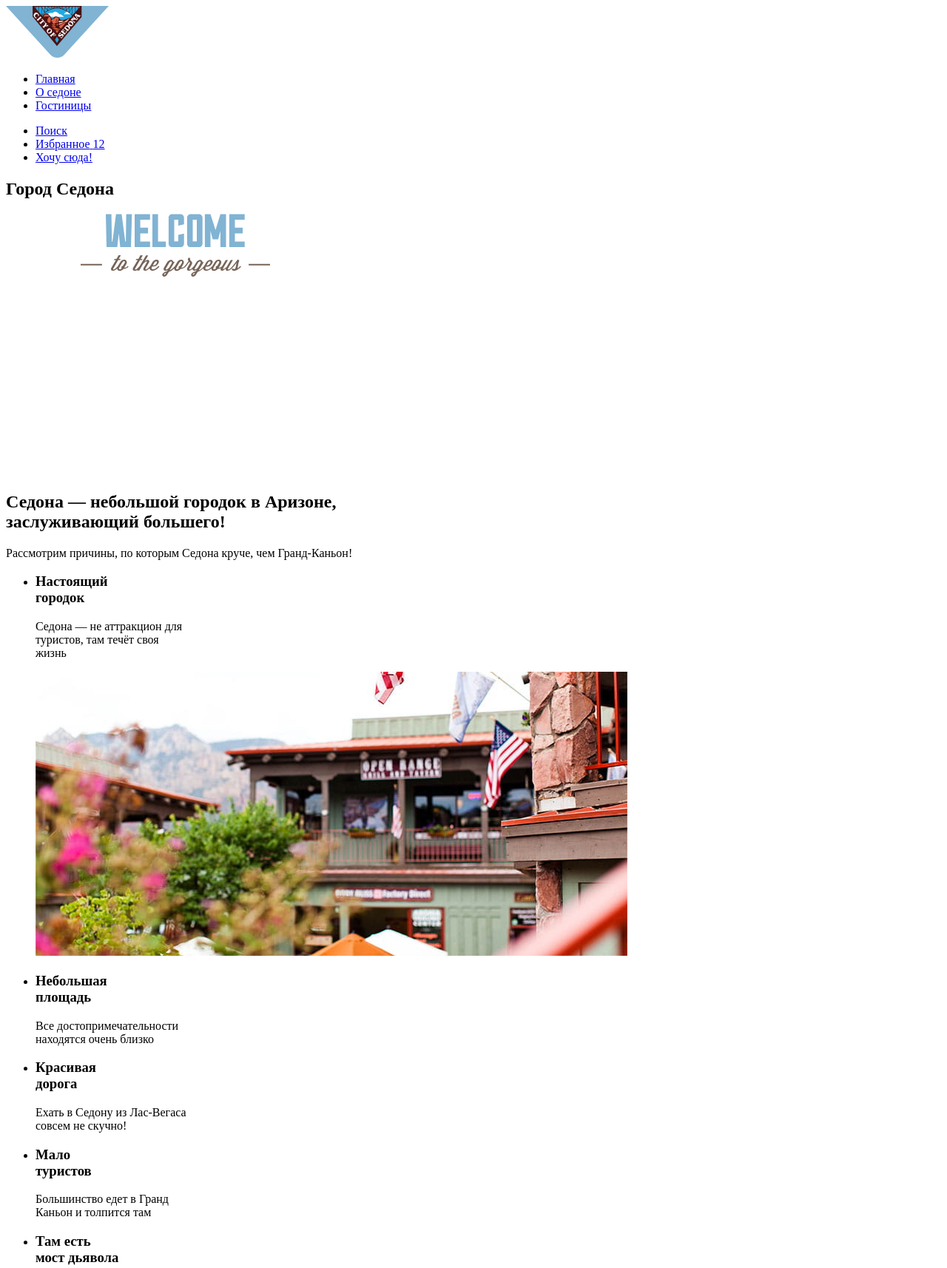
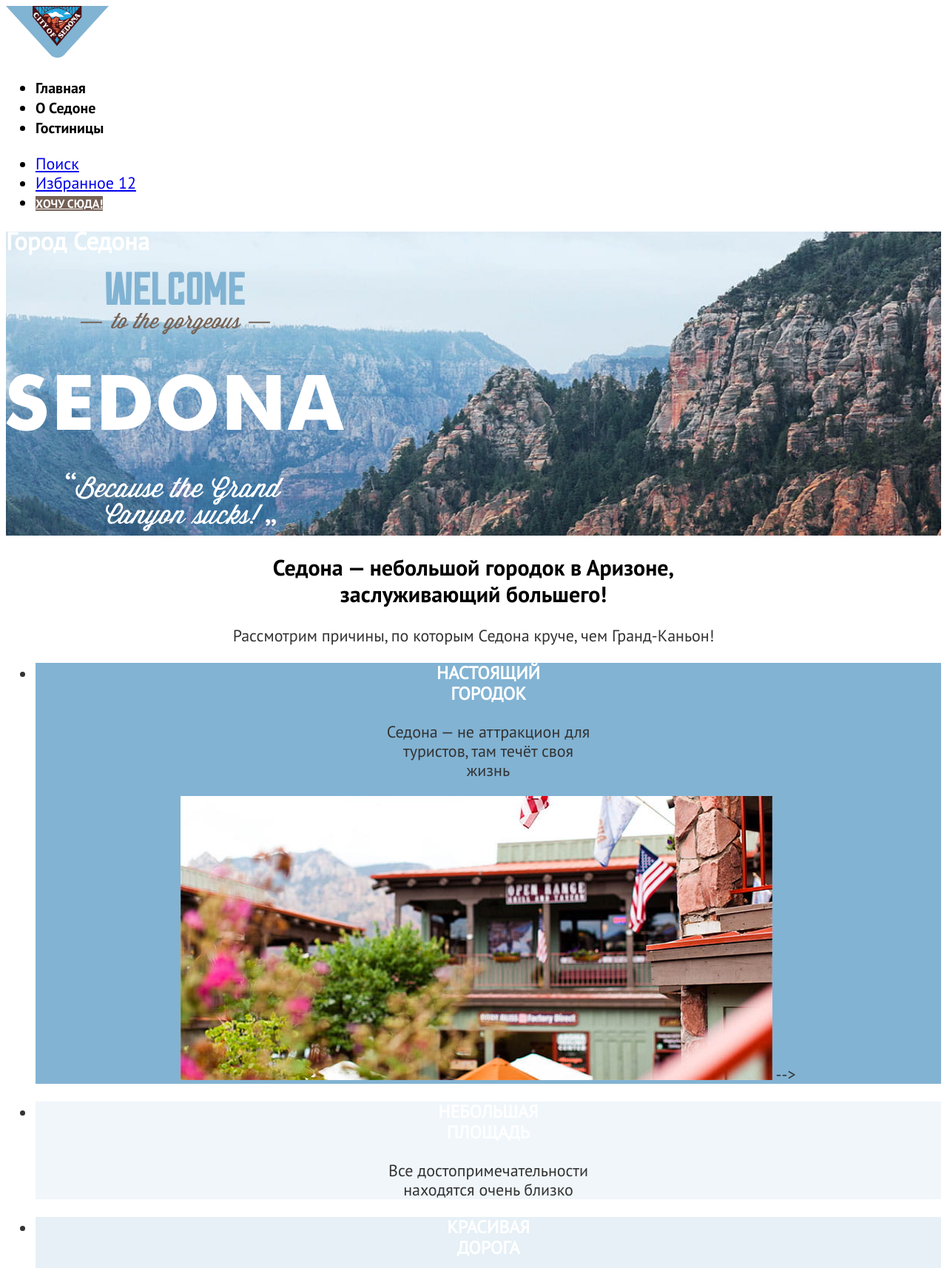
Before and after one commit to htmlacademy-htmlcss/2119939-sedona-35, a plain HTML site: page index.html in a window 1280 px wide. Shown: the top 1714 px of the page at 74% size. Drawn offline with Linux system fonts and the light colour scheme.

Commit message:
Создает стилизацию для главной страницы

```diff
--- a/index.html
+++ b/index.html
@@ -3,6 +3,7 @@
   <head>
     <meta charset="utf-8">
     <title>Седона</title>
+    <link rel="stylesheet" href="styles/styles.css">
   </head>
 
   <body>
@@ -16,7 +17,7 @@
             <a class="navigation-link navigation-link-current" href="#">Главная</a>
           </li>
           <li class="navigation-item">
-            <a class="navigation-link" href="#">О седоне</a>
+            <a class="navigation-link" href="#">О Седоне</a>
           </li>
           <li class="navigation-item">
             <a class="navigation-link" href="catalog.html">Гостиницы</a>
@@ -45,7 +46,7 @@
     <main class="main-index">
       <section class="hero">
       <h1 class="visually-hidden">Город Седона</h1>
-      <img class="logo" alt="Welcome to the gorgeous Sedona" src="images/logo_welcome.svg" width="458" height="352">
+      <img class="logo" alt="Welcome to the gorgeous Sedona because the Grand Canyon sucks" src="images/logo_welcome.svg" width="458" height="352">
       </section>
       <section class="advantages">
         <h2 class="advantages-title">Седона — небольшой городок в Аризоне,<br>
@@ -58,7 +59,7 @@
               <article>
               <h3 class="advantages-item-title">Настоящий<br> городок</h3>
               <p class="advantages-item-description">Седона — не аттракцион для<br> туристов, там течёт своя<br> жизнь</p>
-              <img class="advantages-image" alt="Красивый дом" src="images/city-pretty-house.jpg" width="800" height="384">
+              <img class="advantages-image" alt="Красивый дом с флагами" src="images/city-pretty-house.jpg" width="800" height="384"> -->
               </article>
             </li>
 
@@ -99,7 +100,7 @@
           <ul class="advantages-special-list">
             <li class="advantages-special-item">
               <article>
-              <img class="advantages-special-image" src="" alt="Настоящее жилье">
+              <!-- <img class="advantages-special-image" src="" alt="Настоящее жилье"> -->
               <h3 class="advantages-special-title">Жильё</h3>
               <p class="advantages-special-description">Рекомендуем пожить<br> в настоящем мотеле,<br>
                 всё как в кино!</p>
@@ -108,7 +109,7 @@
 
             <li class="advantages-special-item">
               <article>
-              <img class="advantages-special-image" src="" alt="Фирменный бургер">
+              <!-- <img class="advantages-special-image" src="" alt="Фирменный бургер"> -->
               <h3 class="advantages-special-title">Еда</h3>
               <p class="advantages-special-description">Всегда заказывайте<br>
                 топовый фирменный бургер,<br> вы не разочаруетесь!</p>
@@ -117,7 +118,7 @@
 
             <li class="advantages-special-item">
               <article>
-              <img class="advantages-special-image" src="" alt="Сувенир подарок">
+              <!-- <img class="advantages-special-image" src="" alt="Сувенир подарок"> -->
               <h3 class="advantages-special-title">Сувениры</h3>
               <p class="advantages-special-description">Не только китайского,<br>
                 но и настоящего местного<br> производства!</p>
@@ -174,8 +175,8 @@
 
     <section class="footer-copyright">
         <h2 class="visually-hidden">Копирайт</h2>
-        <a class="footer-link">
-        <img class="footer-contacts-logo" src="" alt="Сайт HTMLacademy">
+        <a class="footer-link" href="https://htmlacademy.ru">
+        <img class="footer-contacts-logo" src="images/htmlacademy.svg" alt="Сайт HTMLacademy">
         </a>
       </section>
     </footer>
--- /dev/null
+++ b/styles/styles.css
@@ -0,0 +1,155 @@
+@font-face {
+  font-family: "PT Sans";
+  font-weight: 400;
+  font-style: normal;
+  src: url("../fonts/ptsans-400.woff2") format("woff2"),
+  font-display: swap;
+}
+
+@font-face {
+  font-family: "PT Sans Bold";
+  font-weight: 700;
+  font-style: normal;
+  src: url("../fonts/ptsans-700.woff2") format("woff2"),
+  font-display: swap;
+}
+
+body {
+  font-family: "PT Sans", "Arial", sans-serif;
+  font-size: 22px;
+  line-height: 26px;
+  background-color: #FFFFFF;
+  color: #333333;
+}
+
+.page-header {
+  background-color: #FFFFFF;
+  color: #000000;
+}
+
+.navigation-link {
+  font-family: "PT Sans Bold", sans-serif;
+  font-weight: 700;
+  color:#000000;
+  font-size: 20px;
+  line height: 24px;
+  background-color: #FFFFFF;
+  text-decoration: none;
+}
+
+.button {
+  font-family: 'PT Sans Bold';
+  font-weight: 700;
+  font-size: 16px;
+  line-height: 20px;
+  background-color: #756157;
+  color: #FFFFFF;
+  text-transform: uppercase;
+
+}
+
+.main-index {
+  background-color: #FFFFFF;
+  color: #333333;
+}
+
+.hero {
+  background-image: url("../images/index_background.jpg");
+  background-size: 100% auto;
+  background-repeat: no-repeat;
+  background-color: #756157;
+  color: #FFFFFF;
+}
+
+.advantages,
+.search,
+.subscribe {
+  text-align: center;
+}
+
+.advantages-title {
+  font-family: "PT Sans Bold", sans-serif;
+  font-size: 30px;
+  line-height: 36px;
+  color:#000000;
+}
+
+
+.advantages-item {
+  background-color: #83B3D31F;
+}
+
+.advantages-item:first-child,
+.advantages-item:last-child {
+  background-color:  #82B3D3;
+}
+
+.advantages-item:nth-child(3) {
+  background-color: #83b3d333;
+}
+
+.advantages-item-title,
+.advantages-special-title {
+  font-size: 24px;
+  line-height: 28px;
+  text-transform: uppercase;
+  color:#000000;
+}
+
+.advantages-item-title:first-child,
+.advantages-item-title:last-child {
+  color: #FFFFFF;
+}
+/* Вот это почему-то не работает и распространяется на все заголовки! */
+
+
+
+.advantages-special-item {
+  background-color: #83b3d31f;
+}
+
+.advantages-special-item:nth-child(2) {
+  background-color: #FFFFFF;
+}
+
+.advantages-special-description {
+  font-size: 18px;
+  line-height: 21px;
+}
+
+
+.search-title {
+  font-family: "PT Sans Bold";
+  font-size: 30px;
+  line-height: 36px;
+  text-transform: uppercase;
+  color: #000000;
+}
+
+.subscribe {
+  background-image: url('../images/background_subscribe.jpg');
+  background-size: 100% auto;
+  /* непонятно, как ширину и высоту бэкграунда настраивать */
+  background-color: #82B3D3;
+  color: #FFFFFF;
+}
+
+.subscribe-button {
+  background-color: #82B3D3;
+
+}
+
+.subscribe-field {
+  background-color: #F2F2F2;
+  font-size: 18px;
+  line-height: 24px;
+}
+
+.footer-phone-number {
+  font-size: 40px;
+  line-height: 40px;
+  text-align: center;
+  text-transform: uppercase;
+  color:#000000;
+
+}
```
Also changed, not shown: catalog.html (+3 -2 lines), images/social-facebook.svg (deleted), images/social-telegram.svg (added), images/social-twitter.svg (deleted), images/social-vk.svg (added).
